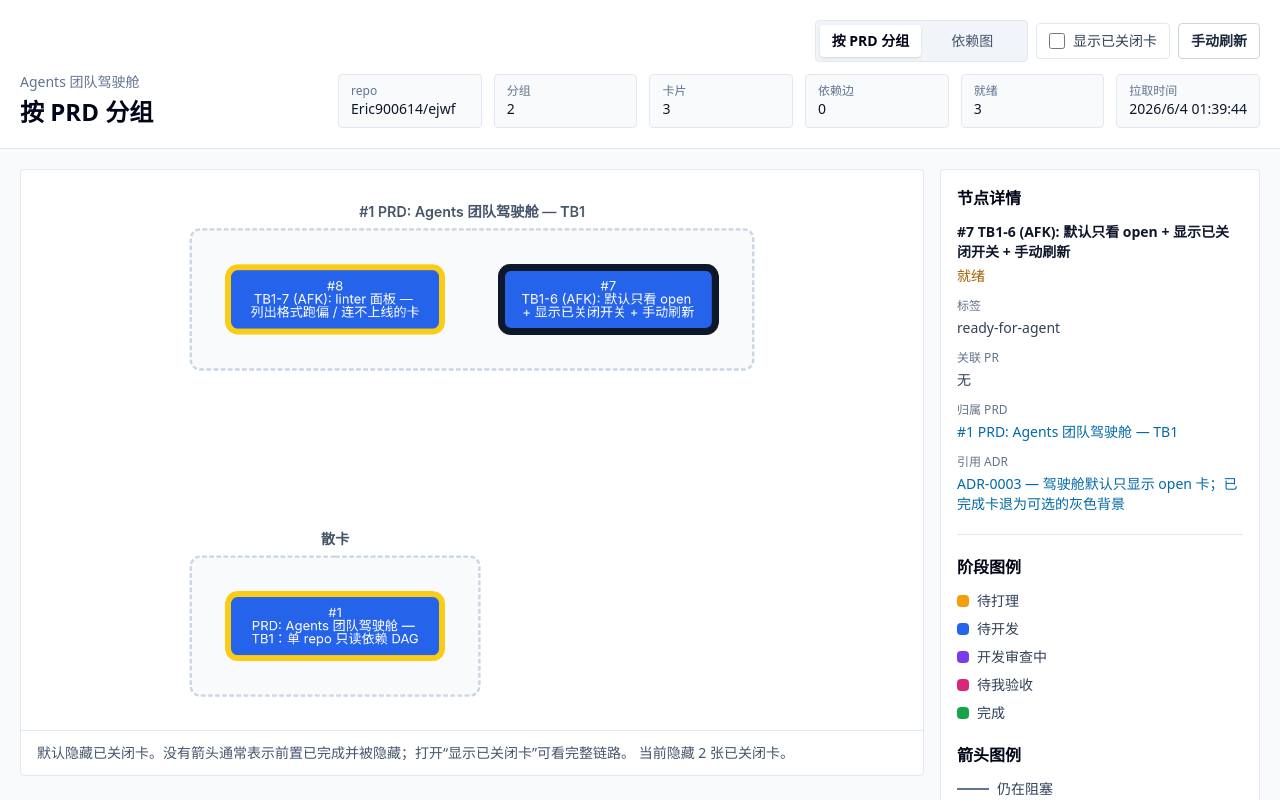
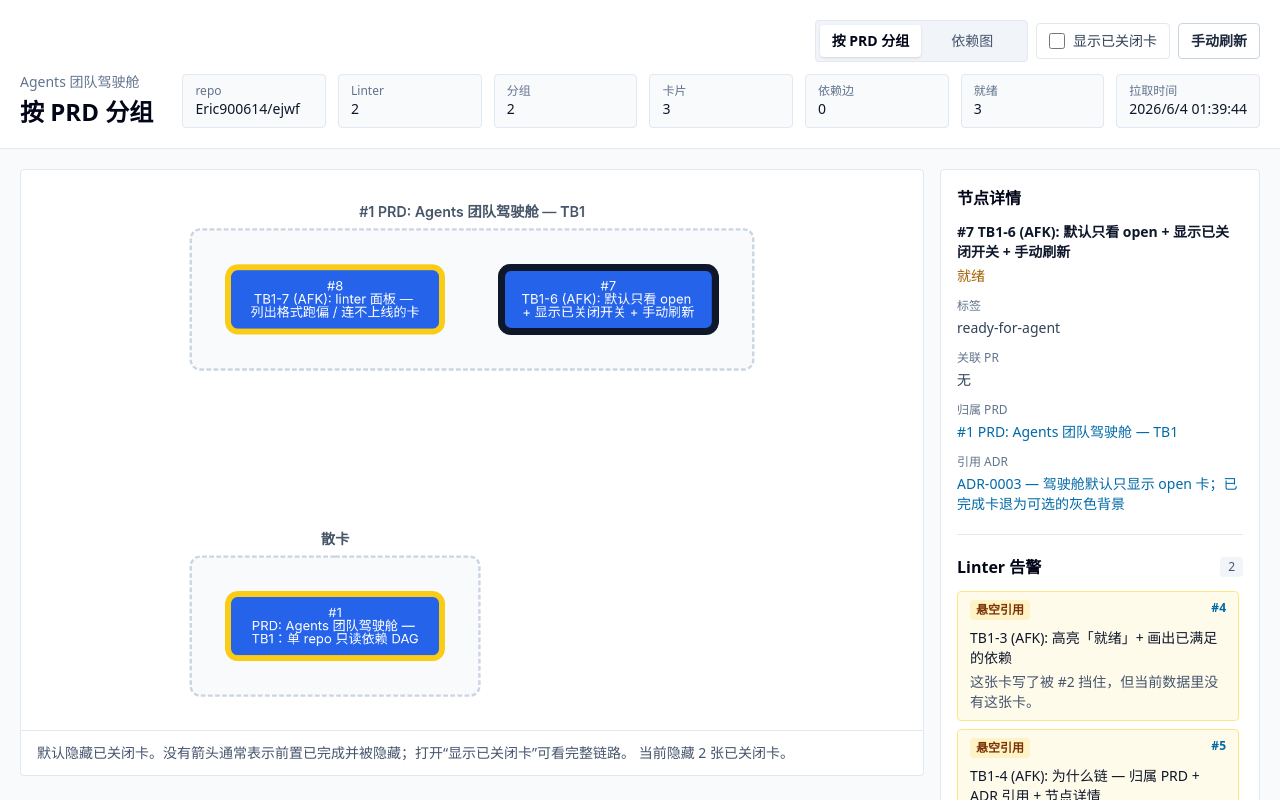
Before and after one commit to Eric900614/ejwf, a React (Vite) app: page / in a window 1280 px wide. Shown: the top 800 px of the page. Built offline with nearby package versions, Linux system fonts and the light colour scheme; what cytoscape-dagre would draw is missing.

Commit message:
Add issue linter panel

```diff
--- a/src/App.tsx
+++ b/src/App.tsx
@@ -1,13 +1,16 @@
 import { useMemo, useState } from "react";
 import { DependencyGraphView } from "./components/DependencyGraphView";
 import { buildDependencyGraph, type GraphNode } from "./domain/graph";
+import { lintCards } from "./domain/linter";
 import { buildPrdGroups } from "./domain/prdGroups";
 import { deriveCardStage, stageDefinitions } from "./domain/stage";
 import { filterVisibleGraph } from "./domain/visibleGraph";
 import { adrDocuments, cards, fetchedAt, sourceRepo } from "./data/cards.generated";
 import type { ResolvedAdrReference } from "./domain/adr";
+import type { ParseWarning } from "./domain/types";
 
 const graph = buildDependencyGraph(cards);
+const lintWarnings = lintCards(cards);
 const readyByCardNumber = new Map(graph.nodes.map((node) => [node.card.number, node.isReady]));
 const cardByNumber = new Map(cards.map((card) => [card.number, card]));
 const adrDocumentByCode = new Map(adrDocuments.map((document) => [document.code, document]));
@@ -53,7 +56,7 @@ export function App() {
         <div className="mx-auto flex max-w-7xl flex-col gap-4 px-5 py-5 md:flex-row md:items-end md:justify-between">
           <div>
             <p className="text-sm font-medium text-slate-500">Agents 团队驾驶舱</p>
-            <h1 className="mt-1 text-2xl font-semibold tracking-normal text-slate-950">
+            <h1 className="mt-1 whitespace-nowrap text-2xl font-semibold tracking-normal text-slate-950">
               按 PRD 分组
             </h1>
           </div>
@@ -99,8 +102,9 @@ export function App() {
                 {refreshLabel}
               </button>
             </div>
-            <dl className="grid grid-cols-2 gap-3 text-sm md:grid-cols-6">
+            <dl className="grid grid-cols-2 gap-3 text-sm md:grid-cols-7">
               <Metric label="repo" value={sourceRepo} />
+              <Metric label="Linter" value={String(lintWarnings.length)} />
               <Metric label="分组" value={String(prdGroups.length)} />
               <Metric label="卡片" value={String(visibleGraph.nodes.length)} />
               <Metric label="依赖边" value={String(visibleGraph.edges.length)} />
@@ -132,6 +136,7 @@ export function App() {
             node={selectedNode}
             sourceRepo={sourceRepo}
           />
+          <LinterPanel warnings={lintWarnings} />
 
           <h2 className="text-base font-semibold">阶段图例</h2>
           <div className="mt-3 grid grid-cols-1 gap-2">
@@ -226,6 +231,74 @@ function Metric({ label, value }: { label: string; value: string }) {
       <dd className="truncate text-sm font-medium text-slate-900">{value}</dd>
     </div>
   );
+}
+
+function LinterPanel({ warnings }: { warnings: ParseWarning[] }) {
+  return (
+    <section className="mb-5 border-b border-slate-200 pb-5">
+      <div className="flex items-center justify-between gap-3">
+        <h2 className="text-base font-semibold">Linter 告警</h2>
+        <span className="rounded-sm bg-slate-100 px-2 py-0.5 text-xs font-medium text-slate-600">
+          {warnings.length}
+        </span>
+      </div>
+      {warnings.length === 0 ? (
+        <p className="mt-2 text-sm text-slate-500">暂无解析告警</p>
+      ) : (
+        <ul className="mt-3 max-h-60 space-y-2 overflow-auto pr-1">
+          {warnings.map((warning, index) => (
+            <li
+              className="rounded border border-amber-200 bg-amber-50 px-3 py-2 text-sm text-slate-800"
+              key={`${warning.kind}-${warning.cardNumber}-${warning.reference ?? warning.referencedNumber ?? index}`}
+            >
+              <div className="flex items-start justify-between gap-2">
+                <span className="rounded-sm bg-amber-100 px-1.5 py-0.5 text-xs font-semibold text-amber-900">
+                  {warningLabelByKind[warning.kind]}
+                </span>
+                {warning.cardUrl ? (
+                  <a
+                    className="shrink-0 text-xs font-semibold text-sky-700 hover:text-sky-900"
+                    href={warning.cardUrl}
+                    rel="noreferrer"
+                    target="_blank"
+                  >
+                    #{warning.cardNumber}
+                  </a>
+                ) : (
+                  <span className="shrink-0 text-xs font-semibold text-slate-600">#{warning.cardNumber}</span>
+                )}
+              </div>
+              <p className="mt-2 font-medium text-slate-900">{warning.cardTitle}</p>
+              <p className="mt-1 text-slate-600">{describeWarning(warning)}</p>
+            </li>
+          ))}
+        </ul>
+      )}
+    </section>
+  );
+}
+
+const warningLabelByKind: Record<ParseWarning["kind"], string> = {
+  "dangling-reference": "悬空引用",
+  "disconnected-card": "连不上线",
+  "invalid-parent": "Parent 格式",
+  "malformed-reference": "引用格式",
+  "missing-blocked-by": "缺 Blocked by"
+};
+
+function describeWarning(warning: ParseWarning): string {
+  switch (warning.kind) {
+    case "dangling-reference":
+      return `这张卡写了被 #${warning.referencedNumber} 挡住，但当前数据里没有这张卡。`;
+    case "disconnected-card":
+      return "这张卡没有 Parent、Blocked by 或 ADR，看起来没接到主链路上。";
+    case "invalid-parent":
+      return "这张卡有 Parent 段，但里面没有能解析的 #数字。";
+    case "malformed-reference":
+      return `${warning.reference} 格式不对，ADR 应该写成 ADR-NNNN。`;
+    case "missing-blocked-by":
+      return "这张 TB 卡没有 Blocked by 段；没有前置也建议写 None。";
+  }
 }
 
 function NodeDetails({
--- /dev/null
+++ b/src/domain/linter.ts
@@ -0,0 +1,110 @@
+import { parseBlockedByEdges } from "./blockedBy";
+import { parseCardRelations } from "./relations";
+import type { Card, ParseWarning } from "./types";
+
+export function lintCards(cards: Card[]): ParseWarning[] {
+  const cardNumbers = new Set(cards.map((card) => card.number));
+  const warnings: ParseWarning[] = [];
+
+  for (const card of cards) {
+    const parentSection = extractSection(card.body, "Parent");
+    const blockedBySection = extractSection(card.body, "Blocked by");
+    const relations = parseCardRelations(card);
+    const dependencies = parseBlockedByEdges(card);
+
+    if (blockedBySection === undefined && looksLikeTbCard(card)) {
+      warnings.push({
+        kind: "missing-blocked-by",
+        cardNumber: card.number,
+        cardTitle: card.title,
+        ...(card.url ? { cardUrl: card.url } : {}),
+        message: `Card #${card.number} looks like a TB card, but it has no Blocked by section.`
+      });
+    }
+
+    if (parentSection !== undefined && !relations.parentPrd) {
+      warnings.push({
+        kind: "invalid-parent",
+        cardNumber: card.number,
+        cardTitle: card.title,
+        ...(card.url ? { cardUrl: card.url } : {}),
+        message: `Card #${card.number} has a Parent section, but it does not contain a parseable #number.`
+      });
+    }
+
+    for (const reference of findMalformedAdrReferences(card.body)) {
+      warnings.push({
+        kind: "malformed-reference",
+        cardNumber: card.number,
+        cardTitle: card.title,
+        ...(card.url ? { cardUrl: card.url } : {}),
+        reference,
+        message: `Card #${card.number} has malformed reference ${reference}; expected ADR-NNNN.`
+      });
+    }
+
+    if (
+      card.state === "OPEN" &&
+      parentSection === undefined &&
+      dependencies.length === 0 &&
+      relations.adrReferences.length === 0 &&
+      !isPrdCard(card)
+    ) {
+      warnings.push({
+        kind: "disconnected-card",
+        cardNumber: card.number,
+        cardTitle: card.title,
+        ...(card.url ? { cardUrl: card.url } : {}),
+        message: `Card #${card.number} has no Parent, Blocked by dependency, or ADR reference; it may be disconnected from the work chain.`
+      });
+    }
+
+    for (const dependency of dependencies) {
+      if (cardNumbers.has(dependency.blockerNumber)) {
+        continue;
+      }
+
+      warnings.push({
+        kind: "dangling-reference",
+        cardNumber: card.number,
+        cardTitle: card.title,
+        ...(card.url ? { cardUrl: card.url } : {}),
+        referencedNumber: dependency.blockerNumber,
+        message: `Card #${card.number} says it is blocked by #${dependency.blockerNumber}, but #${dependency.blockerNumber} is not in the loaded card set.`
+      });
+    }
+  }
+
+  return warnings;
+}
+
+function extractSection(body: string, heading: string): string | undefined {
+  const escapedHeading = heading.replace(/[.*+?^${}()|[\]\\]/g, "\\$&");
+  return body.match(new RegExp(`(?:^|\\r?\\n)##\\s*${escapedHeading}\\s*\\r?\\n([\\s\\S]*?)(?=\\r?\\n##\\s|$)`, "i"))?.[1];
+}
+
+function findMalformedAdrReferences(body: string): string[] {
+  const references: string[] = [];
+
+  for (const match of body.matchAll(/\bADR-([A-Za-z0-9]+)\b/g)) {
+    if (/^\d{4}$/.test(match[1]) || match[1] === "NNNN") {
+      continue;
+    }
+
+    references.push(match[0]);
+  }
+
+  return references;
+}
+
+function looksLikeTbCard(card: Card): boolean {
+  return (
+    card.state === "OPEN" &&
+    /^TB\d+-\d+\b/i.test(card.title) &&
+    (card.labels ?? []).some((label) => label.name === "ready-for-agent")
+  );
+}
+
+function isPrdCard(card: Card): boolean {
+  return /^PRD\b/i.test(card.title);
+}
--- a/src/domain/types.ts
+++ b/src/domain/types.ts
@@ -36,3 +36,20 @@ export interface AdrReferenceEdge {
   code: string;
   number: string;
 }
+
+export type ParseWarningKind =
+  | "dangling-reference"
+  | "disconnected-card"
+  | "invalid-parent"
+  | "malformed-reference"
+  | "missing-blocked-by";
+
+export interface ParseWarning {
+  kind: ParseWarningKind;
+  cardNumber: number;
+  cardTitle: string;
+  cardUrl?: string;
+  message: string;
+  reference?: string;
+  referencedNumber?: number;
+}
```
Also changed, not shown: 1 other file (tests, documents, lock files or other folders).
